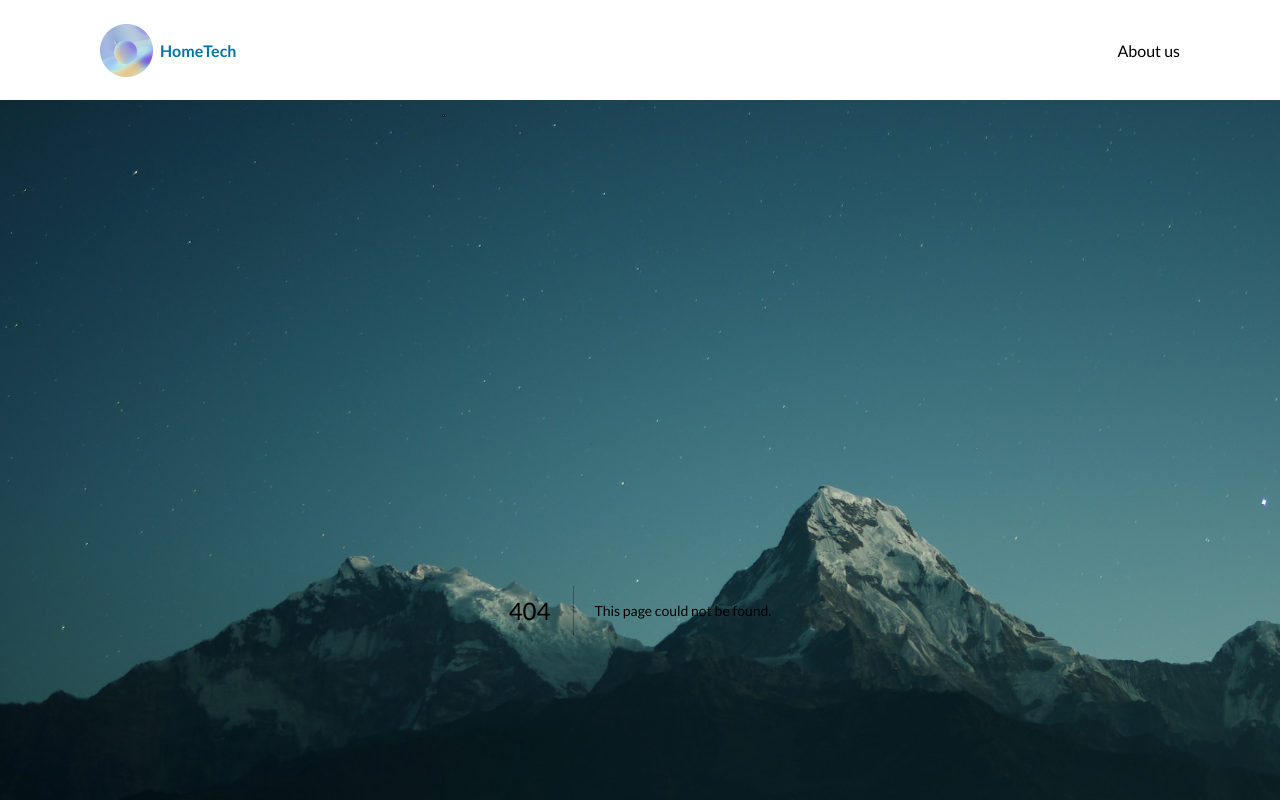
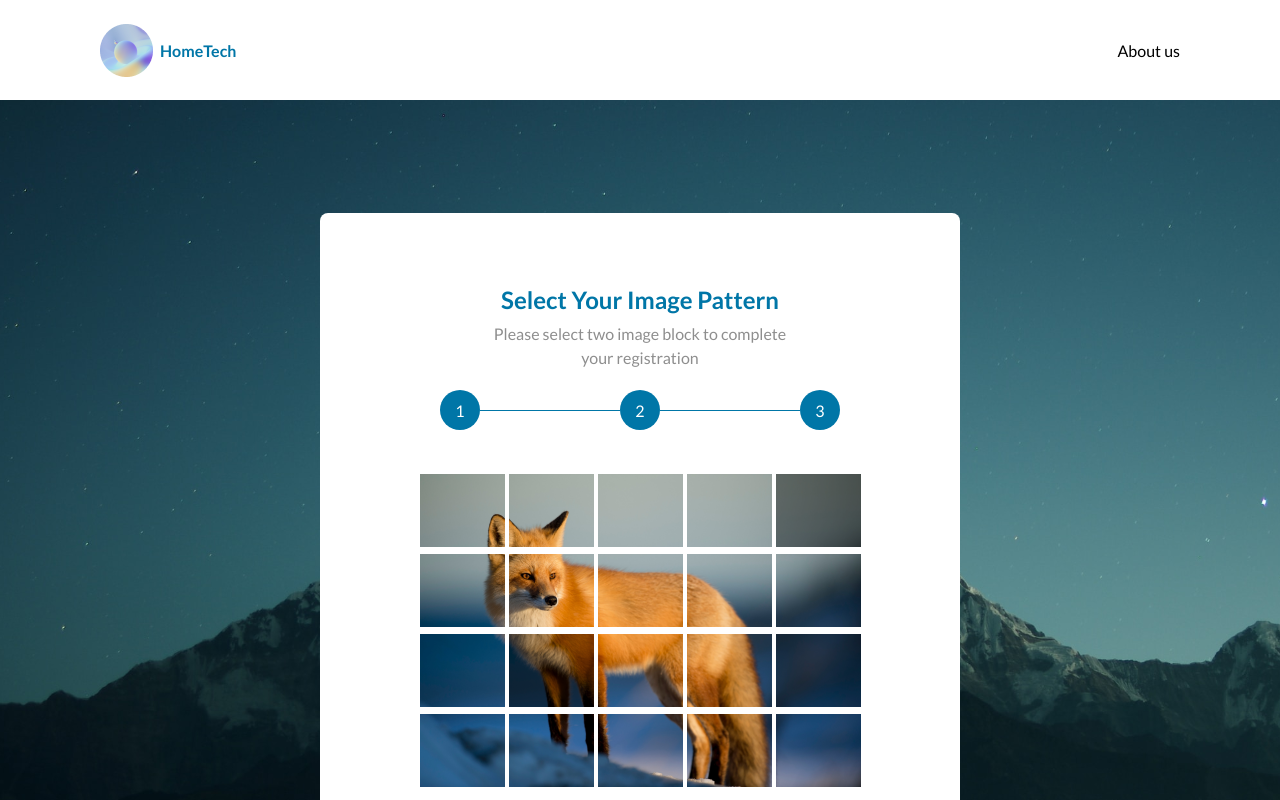
Before and after one commit to Intuneteq/home-tech, a Next.js app: page /image-pattern/login in a window 1280 px wide. Before the commit this address had no page. Built offline with nearby package versions, Linux system fonts and the light colour scheme.

Commit message:
FEAT: consumed endpoint to verify image

```diff
--- a/components/Images.js
+++ b/components/Images.js
@@ -1,7 +1,7 @@
 import React from "react";
 import Image from "next/image";
 
-const Images = ({ handleNext, setImageString }) => {
+const Images = ({ handleNext, setImageString, loading }) => {
 
   const myImages = [
     {
@@ -67,7 +67,7 @@ const Images = ({ handleNext, setImageString }) => {
           className="modal-btn column-flex"
         >
           <button onClick={handleNext} className="primary-btn">
-            Next
+            {loading ? 'validating...' : 'Next'}
           </button>
         </div>
         <div className="modal-footer app__flex-2">
--- a/pages/api/images/login.js
+++ b/pages/api/images/login.js
@@ -1,5 +1,5 @@
-import User from "../../../models/user";
 import dbConnect from "../../../lib/dbConnect";
+import authentication from "../../../lib/authentication";
 
 export default async function handler(req, res) {
   const { method } = req;
--- /dev/null
+++ b/pages/image-pattern/login/index.js
@@ -0,0 +1,30 @@
+import React from "react";
+import { useRouter } from "next/router";
+import { toast } from "react-toastify";
+import axios from "axios";
+import ImagePattern from "../../../components/ImagePattern";
+
+const ImagePatternLogin = () => {
+  const imgPattern = [];
+  const router = useRouter();
+
+  const handleSubmit = async () => {
+    const email = localStorage.getItem("homeTechMail");
+    try {
+      await axios.post("/api/pattern/register", {
+        email,
+        imgPattern,
+      });
+      toast.success(`Validation success`);
+      router.push("/success");
+    } catch (error) {
+      console.log(error);
+      error?.response?.data === undefined || error?.response?.data === null
+        ? toast.error("something went wrong")
+        : toast.error(error.response.data.message);
+    }
+  };
+  return <ImagePattern handleSubmit={handleSubmit} imgPattern={imgPattern} />;
+};
+
+export default ImagePatternLogin;
```
Also changed, not shown: pages/images/login/index.js (+13 -8 lines).
